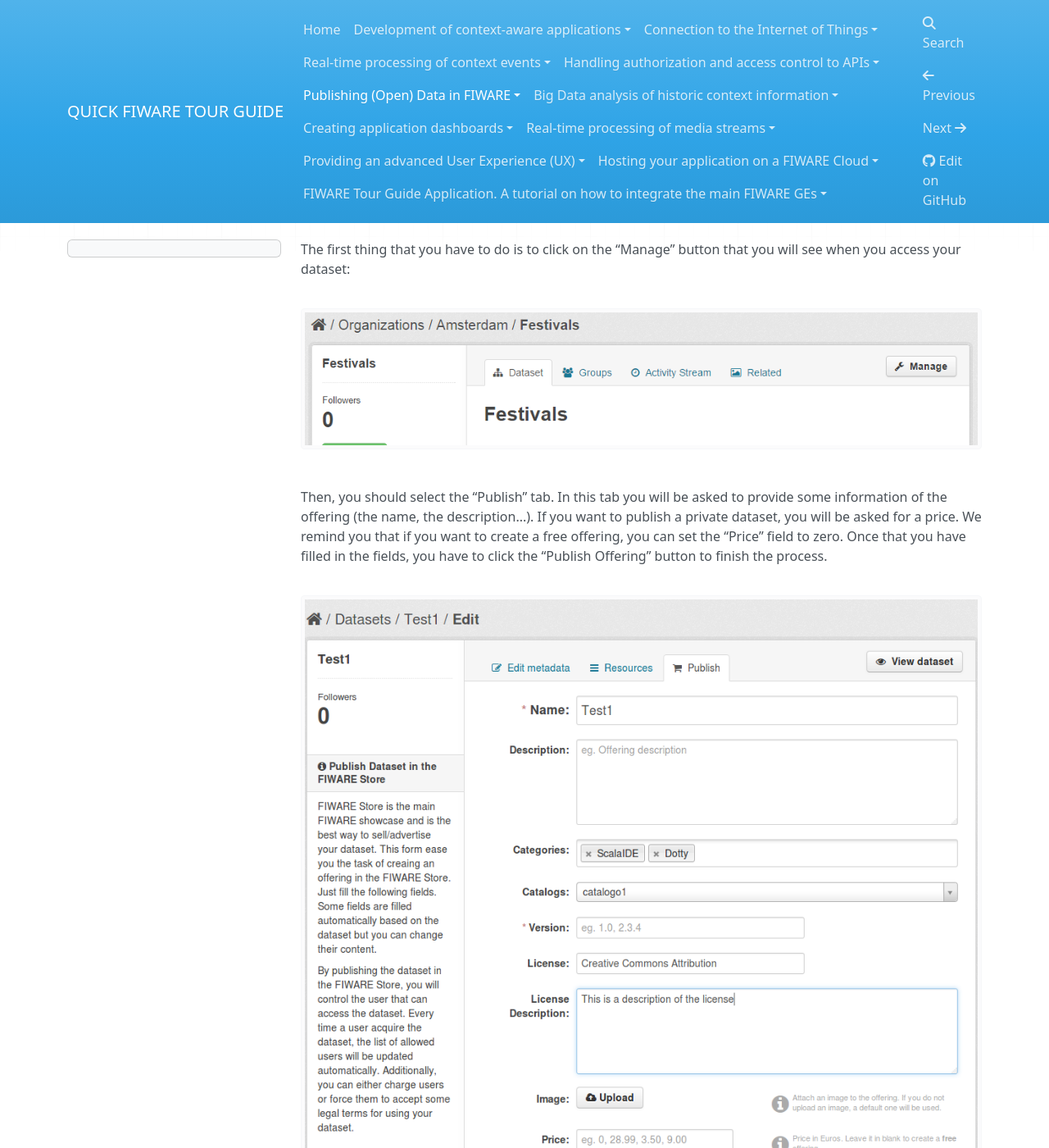
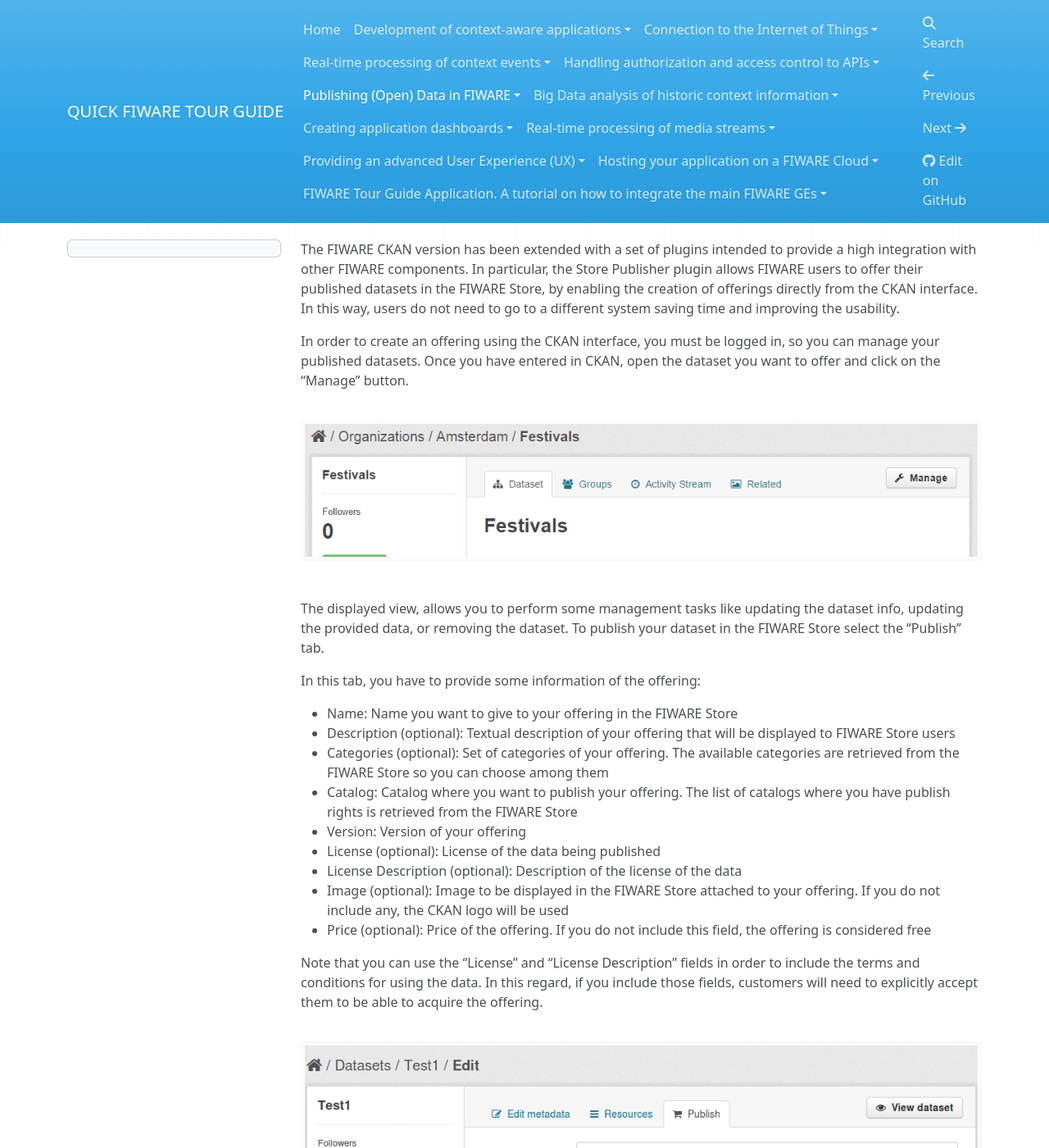
Before and after one commit to FIWARE-Ops/docs.TourGuide, an MkDocs documentation site: the page built from doc/publishing-open-data-in-fiware/how-to-offer-datasets-including-context-information-through-the-wstore/offering-datasets-directly-through-the-ckan-interface.md, in a window 1280 px wide and 1400 px high. Shown: the whole window at 82% size. Built offline with MkDocs 1.6.1, drawn with Linux system fonts in a browser that asks for light colours; nearby versions of some CDN libraries; comment, search, counter and statistics services are not loaded; old or Windows-style settings are respelled for this version of MkDocs; some of the changed text lies outside the part shown.

Commit message:
Improve Offering Datasets from the CKAN interface section

```diff
--- a/doc/publishing-open-data-in-fiware/how-to-offer-datasets-including-context-information-through-the-wstore/offering-datasets-directly-through-the-ckan-interface.md
+++ b/doc/publishing-open-data-in-fiware/how-to-offer-datasets-including-context-information-through-the-wstore/offering-datasets-directly-through-the-ckan-interface.md
@@ -1,15 +1,44 @@
-The first thing that you have to do is to click on the “Manage” button
-that you will see when you access your dataset:
+The FIWARE CKAN version has been extended with a set of plugins intended
+to provide a high integration with other FIWARE components. In particular,
+the Store Publisher plugin allows FIWARE users to offer their published
+datasets in the FIWARE Store, by enabling the creation of offerings directly
+from the CKAN interface. In this way, users do not need to go to a different
+system saving time and improving the usability.
+
+In order to create an offering using the CKAN interface, you must be logged
+in, so you can manage your published datasets. Once you have entered in CKAN,
+open the dataset you want to offer and click on the “Manage” button.
 
 [![OfferingDatasetsDirectlyThrough1](../images/OfferingDatasetsDirectlyThrough1.png)](../images/OfferingDatasetsDirectlyThrough1.png)
 
-Then, you should select the “Publish” tab. In this tab you will be asked
-to provide some information of the offering (the name, the
-description...). If you want to publish a private dataset, you will be
-asked for a price. We remind you that if you want to create a free
-offering, you can set the “Price” field to zero. Once that you have
-filled in the fields, you have to click the “Publish Offering” button to
-finish the process.
+The displayed view, allows you to perform some management tasks like updating
+the dataset info, updating the provided data, or removing the dataset. To publish
+your dataset in the FIWARE Store select the “Publish” tab.
+
+In this tab, you have to provide some information of the offering:
+
+   - Name: Name you want to give to your offering in the FIWARE Store
+   - Description (optional): Textual description of your offering that will be displayed to FIWARE Store users
+   - Categories (optional): Set of categories of your offering. The available categories are retrieved from the FIWARE Store so you can choose among them
+   - Catalog: Catalog where you want to publish your offering. The list of catalogs where you have publish rights is retrieved from the FIWARE Store
+   - Version: Version of your offering
+   - License (optional): License of the data being published
+   - License Description (optional): Description of the license of the data
+   - Image (optional): Image to be displayed in the FIWARE Store attached to your offering. If you do not include any, the CKAN logo will be used
+   - Price (optional): Price of the offering. If you do not include this field, the offering is considered free
+
+Note that you can use the “License” and “License Description” fields in order
+to include the terms and conditions for using the data. In this regard,
+if you include those fields, customers will need to explicitly accept them
+to be able to acquire the offering.
 
 [![Offering Datasets Directly Through the CKAN
 Interface1](../images/Offering-Datasets-Directly-Through-the-CKAN-Interface1.png)](../images/Offering-Datasets-Directly-Through-the-CKAN-Interface1.png)
+
+You may have noticed that this way of creating offerings has some restrictions.
+On the one hand, the offering is created just with the dataset, so you cannot
+create composite offerings with multiple data sources or visualization tools.
+On the other hand, the displayed form only allows you to create one time
+payments, so you cannot create recurring payments or usage based
+payments. If your model require any of these features you can offer
+your datasets using the FIWARE Store interface as explained in [here](/publishing-open-data-in-fiware/how-to-offer-datasets-including-context-information-through-the-wstore/offering-datasets-through-the-wstore-interface/)
```
Also changed, not shown: doc/publishing-open-data-in-fiware/how-to-offer-datasets-including-context-information-through-the-wstore/introduction.md (+5 -5 lines).
